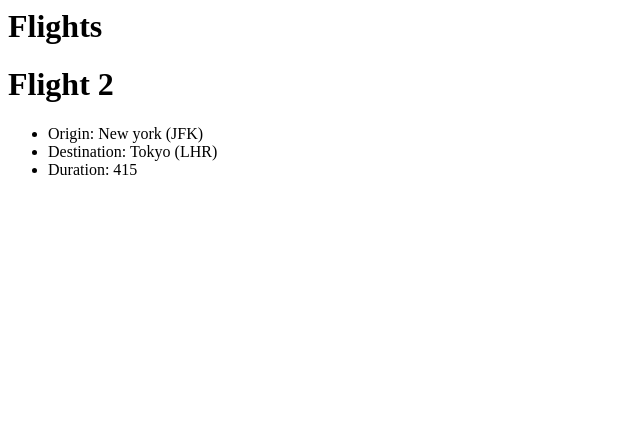
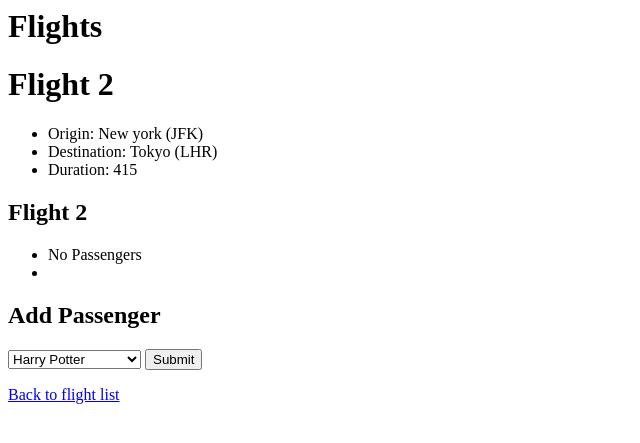
Before and after one commit to jayakrishna1263/Django_Airlines, a Django app: page /flights/2 in a window 1280 px wide. Shown: the top 443 px of the page, without its empty margins (0-640 px from the left). Run offline with Django 4.2, Linux system fonts and the light colour scheme; data comes from the database, SQL or seed files in the repository; both versions use the stored data as it was after the commit.

Commit message:
added book view which enables add passenger

```diff
--- a/flights/admin.py
+++ b/flights/admin.py
@@ -5,3 +5,4 @@ from .models import *
 
 admin.site.register(Airport)
 admin.site.register(Flight)
+admin.site.register(Passenger)
--- a/flights/models.py
+++ b/flights/models.py
@@ -23,7 +23,7 @@ class Flight(models.Model):
 class Passenger(models.Model):
     first=models.CharField(max_length=64)
     last=models.CharField(max_length=64)
-    flights=models.ManyToManyField(Flight,blank=True,related_name="Passengers")
+    flights=models.ManyToManyField(Flight,blank=True,related_name="passengers")
 
     def __str__(self):
         return f"{self.first} {self.last}"
--- a/flights/templates/flights/flight.html
+++ b/flights/templates/flights/flight.html
@@ -7,4 +7,29 @@
         <li>Destination: {{flight.destination}}</li>
         <li>Duration: {{flight.duration}}</li>
     </ul>
+    <h2>Flight {{flight.id}}</h2>
+    <ul>
+        {%for passenger in passengers%}
+            <li>{{passenger}}</li>
+        {%empty%}
+            <li>No Passengers</li>
+            <li></li>
+        {%endfor%}
+    </ul>
+
+    <h2>Add Passenger</h2>
+    <form action="{% url 'flights:book' flight.id%}" method="POST">
+        {%csrf_token%}
+        <select name="passenger">
+            {%for passenger in non_passengers%}
+                <option value="{{passenger.id}}">{{passenger}}</option>
+            {%endfor%}
+        </select>
+        <input type="submit">
+    </form>
+
+
+    <a href="{%url 'flights:index'%}">Back to flight list</a>
+
+
 {%endblock%}
--- a/flights/templates/flights/index.html
+++ b/flights/templates/flights/index.html
@@ -4,7 +4,9 @@
     <h1>Flights</h1>
     <ul>
         {%for flight in flights%}
-            <li>Flight {{flight.id}}: {{flight.origin}} to {{flight.destination}}</li>
+            <a href="{%url 'flights:flight' flight.id%}">
+                <li>Flight {{flight.id}}: {{flight.origin}} to {{flight.destination}}</li>
+            </a>
         {%endfor%}
     </ul>
 {%endblock%}
--- a/flights/urls.py
+++ b/flights/urls.py
@@ -1,6 +1,8 @@
 from django.urls import path
 from . import views
+app_name="flights"
 urlpatterns=[
     path("",views.index,name="index"),
     path("<int:flight_id>",views.flight,name="flight"),
+    path("<int:flight_id>/book",views.book,name="book"),
 ]
--- a/flights/views.py
+++ b/flights/views.py
@@ -1,13 +1,23 @@
 from django.shortcuts import render
-from .models import Flight
-
+from .models import *
+from django.http import HttpResponseRedirect
+from django.urls import reverse
 # Create your views here.
 def index(request):
     return render(request,"flights/index.html",{
         "flights":Flight.objects.all()
     })
 def flight(request,flight_id):
-    flight=Flight.objects.get(pk=flight_id)
+    flight=Flight.objects.get(id=flight_id)
+    print(flight.passengers.all())
     return render(request,"flights/flight.html",{
-        "flight":flight
+        "flight":flight,
+        "passengers":flight.passengers.all(),
+        "non_passengers":Passenger.objects.exclude(flights=flight).all()
     })
+def book(request,flight_id):
+    if request.method=="POST":
+        flight=Flight.objects.get(pk=flight_id)
+        passenger=Passenger.objects.get(pk=int(request.POST["passenger"]))
+        passenger.flights.add(flight)
+        return HttpResponseRedirect(reverse("flights:flight",args=(flight_id,)))
```
Also changed, not shown: db.sqlite3, flights/migrations/0003_passenger.py (added).
